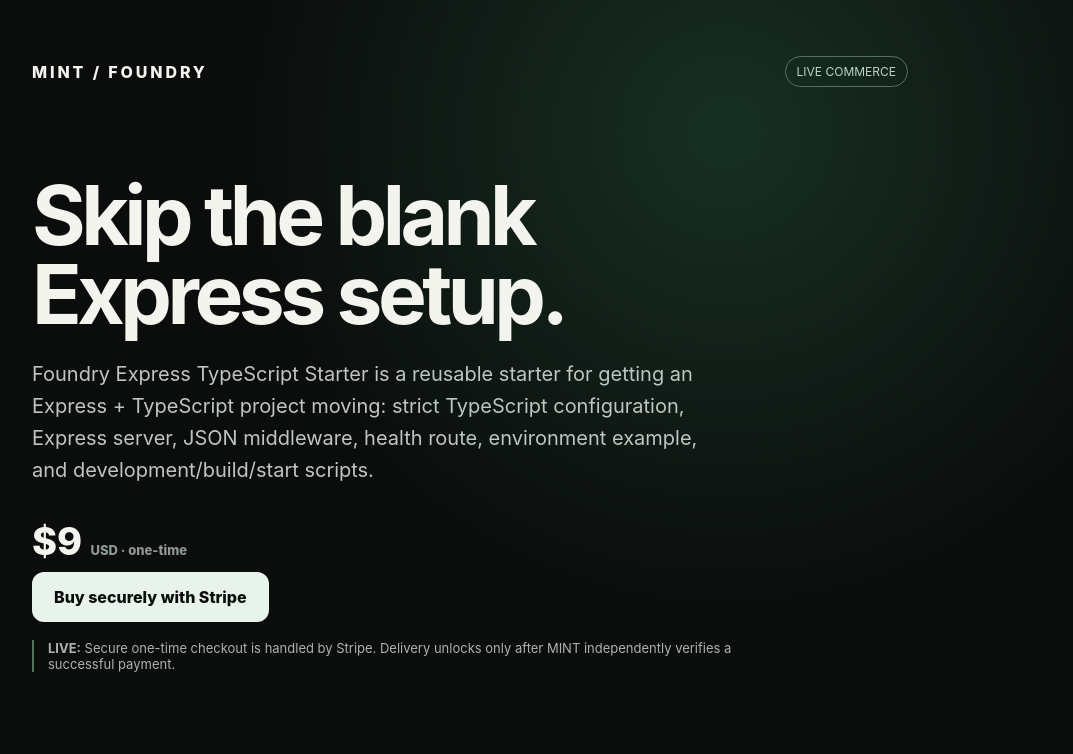
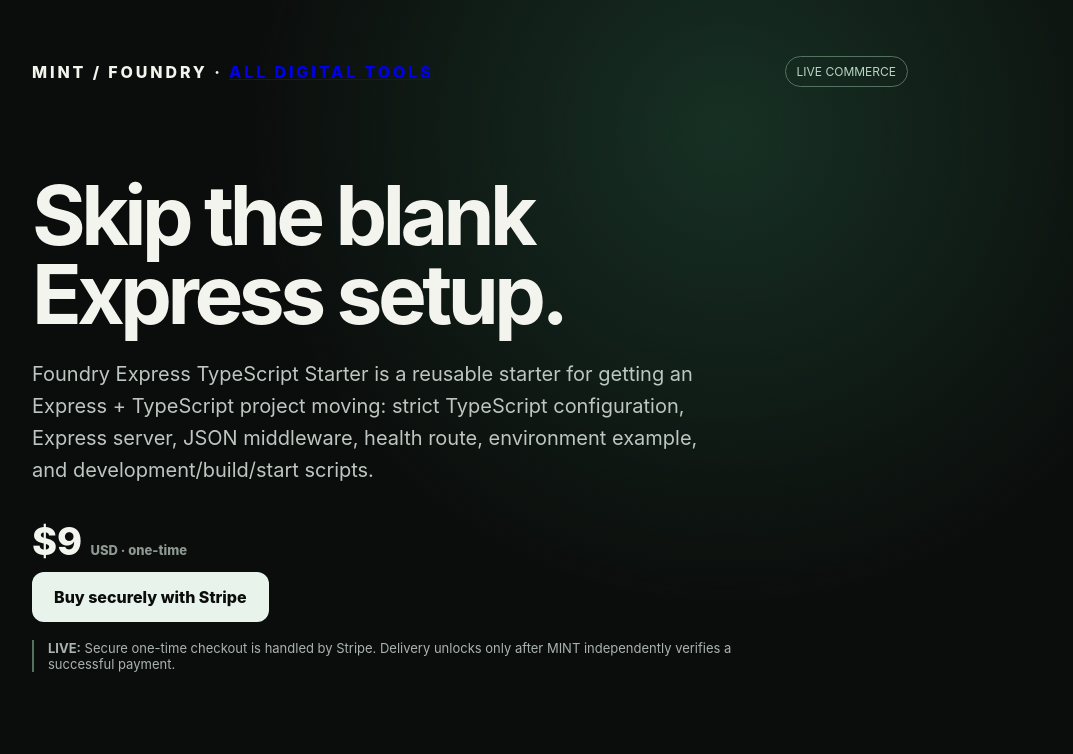
Before and after one commit to godsun108/Mint-capital-engine, a website: page connect-demo/public/index.html in a window 1280 px wide. Shown: the top 754 px of the page, without its empty margins (170-1243 px from the left). Drawn offline with Linux system fonts and the light colour scheme; no server answers.

Commit message:
Link product pages to multi-offer storefront

```diff
--- a/connect-demo/public/index.html
+++ b/connect-demo/public/index.html
@@ -5,7 +5,7 @@
 <style>
 :root{font-family:Inter,ui-sans-serif,system-ui,sans-serif;color:#f4f4ef;background:#0b0d0c}*{box-sizing:border-box}body{margin:0;background:radial-gradient(circle at 70% 10%,#173024 0,transparent 32%),#0b0d0c}.wrap{max-width:920px;margin:auto;padding:56px 22px 80px}.top{display:flex;justify-content:space-between;align-items:center}.brand{letter-spacing:.18em;font-weight:800}.badge{border:1px solid #547260;border-radius:99px;padding:7px 11px;font-size:12px;color:#b9d5c2}.hero{padding:90px 0 50px;max-width:760px}h1{font-size:clamp(44px,8vw,82px);line-height:.96;margin:0 0 24px;letter-spacing:-.055em}h2{font-size:26px}.lead{font-size:20px;line-height:1.6;color:#bdc6c0;max-width:680px}.price{font-size:38px;font-weight:800;margin:32px 0 8px}.muted{color:#8e9992;font-size:13px;line-height:1.5}.grid{display:grid;grid-template-columns:repeat(auto-fit,minmax(220px,1fr));gap:14px;margin:34px 0}.card{border:1px solid #29332d;background:#111512;border-radius:18px;padding:22px}.card b{display:block;margin-bottom:8px}.buy{display:inline-block;width:auto;border:0;border-radius:12px;padding:15px 22px;background:#e8f4eb;color:#0b0d0c;font:inherit;font-weight:800;cursor:pointer}.buy:disabled{opacity:.55;cursor:wait}.notice{margin-top:18px;border-left:2px solid #547260;padding-left:14px;color:#aab4ae;font-size:13px}.terms{margin-top:60px;padding-top:24px;border-top:1px solid #29332d;color:#89958d;font-size:13px;line-height:1.6}.error{color:#ffb6a8;margin-top:14px}
 </style></head><body><main class="wrap">
-<div class="top"><div class="brand">MINT / FOUNDRY</div><div class="badge">LIVE COMMERCE</div></div>
+<div class="top"><div class="brand">MINT / FOUNDRY · <a href="/offers?src=foundry_cross_sell">ALL DIGITAL TOOLS</a></div><div class="badge">LIVE COMMERCE</div></div>
 <section class="hero"><h1>Skip the blank Express setup.</h1><p class="lead">Foundry Express TypeScript Starter is a reusable starter for getting an Express + TypeScript project moving: strict TypeScript configuration, Express server, JSON middleware, health route, environment example, and development/build/start scripts.</p><div class="price">$9 <span class="muted">USD · one-time</span></div><button id="buy" class="buy">Buy securely with Stripe</button><div id="error" class="error"></div><p class="notice"><b>LIVE:</b> Secure one-time checkout is handled by Stripe. Delivery unlocks only after MINT independently verifies a successful payment.</p></section>
 <section><h2>What's included</h2><div class="grid"><div class="card"><b>Express + TypeScript</b><span class="muted">A clean server scaffold with strict TypeScript configuration.</span></div><div class="card"><b>Health route</b><span class="muted">A basic endpoint for checking that the service is running.</span></div><div class="card"><b>Environment example</b><span class="muted">A starting pattern for environment-based configuration.</span></div><div class="card"><b>Build scripts</b><span class="muted">Development, build, and start commands already defined.</span></div></div></section>
 <section class="terms"><b>Delivery:</b> Immediate access after verified successful payment, subject to service availability.<br><b>Refunds:</b> Refund requests are reviewed against the published offer terms and applicable law.<br><br>No guaranteed results, customer claims, sales claims, or superiority claims are made. </section>
```
